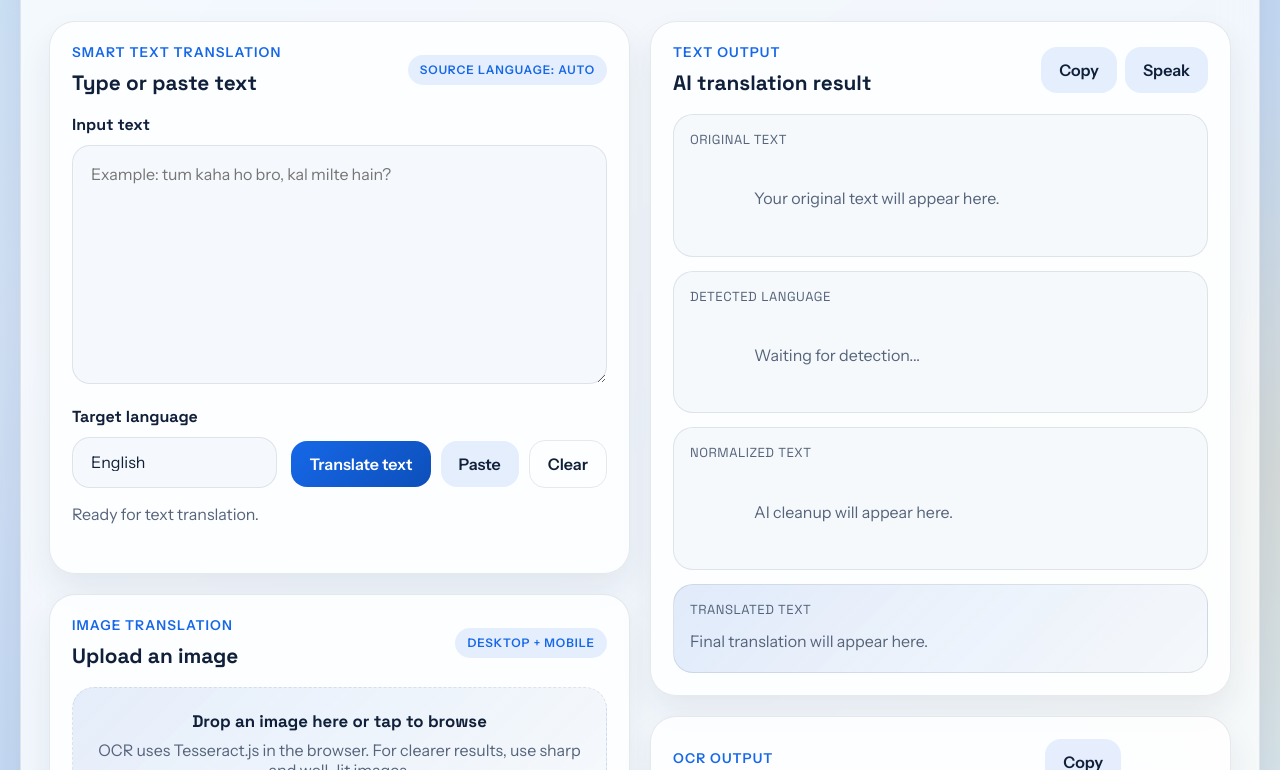
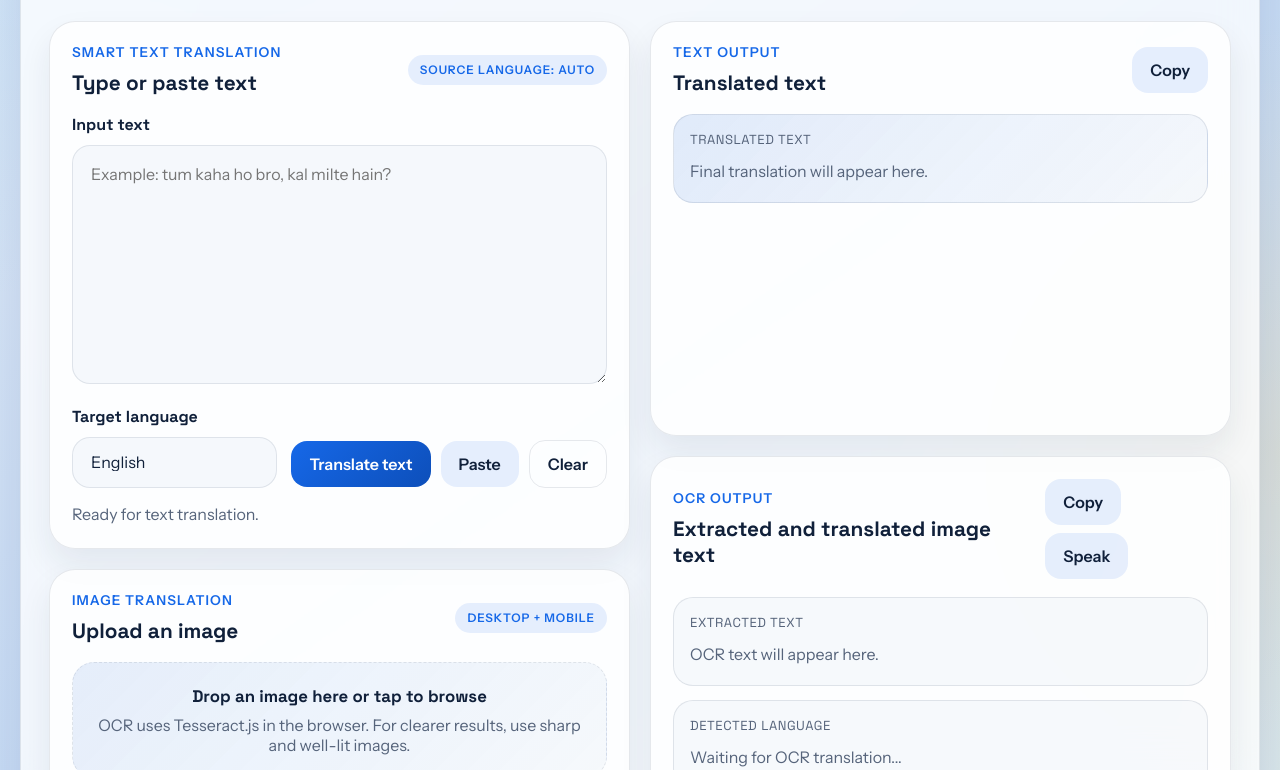
Before and after one commit to ShikharThisSide/Translator, a website: page index.html in a window 1280 px wide. Shown: the part 458-1228 px from the top of the page. Drawn offline with Linux system fonts and the light colour scheme.

Commit message:
Simplify text output to translated text only

```diff
--- a/index.html
+++ b/index.html
@@ -149,41 +149,17 @@
               <div class="panel-heading">
                 <div>
                   <p class="panel-kicker">Text Output</p>
-                  <h2>AI translation result</h2>
+                  <h2>Translated text</h2>
                 </div>
 
                 <div class="button-cluster compact">
                   <button id="copyTextButton" class="secondary-button" type="button">
                     Copy
                   </button>
-                  <button id="speakTextButton" class="secondary-button" type="button">
-                    Speak
-                  </button>
                 </div>
               </div>
 
               <div class="result-grid">
-                <article class="result-card">
-                  <p class="result-label">Original text</p>
-                  <p id="originalTextResult" class="result-value muted-result">
-                    Your original text will appear here.
-                  </p>
-                </article>
-
-                <article class="result-card">
-                  <p class="result-label">Detected language</p>
-                  <p id="detectedLanguageResult" class="result-value muted-result">
-                    Waiting for detection...
-                  </p>
-                </article>
-
-                <article class="result-card">
-                  <p class="result-label">Normalized text</p>
-                  <p id="normalizedTextResult" class="result-value muted-result">
-                    AI cleanup will appear here.
-                  </p>
-                </article>
-
                 <article class="result-card accent-card">
                   <p class="result-label">Translated text</p>
                   <p id="translatedTextResult" class="result-value">
```
Also changed, not shown: public/index.html (+1 -25 lines).
